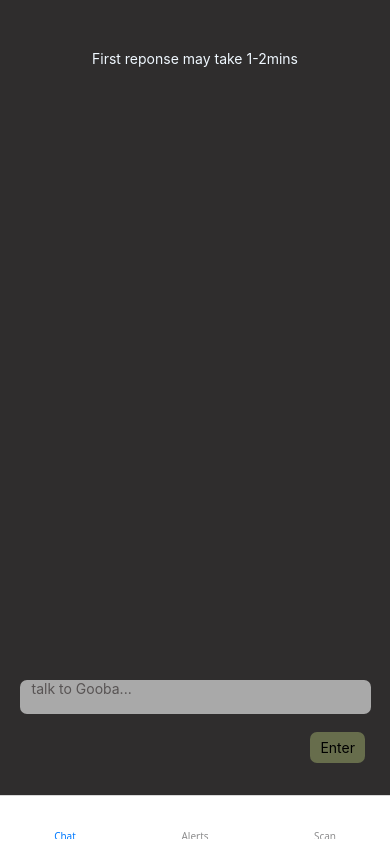
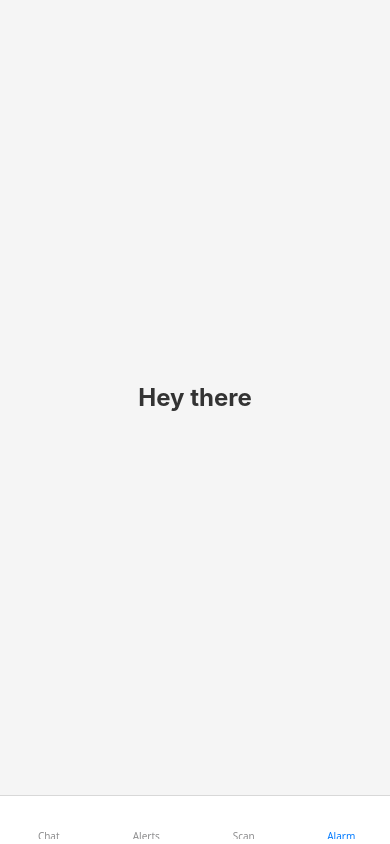
Before and after one commit to milkbottledude/Fwen, a React Native app in the folder boycottExpo/: screen /Alarm in a window 390 px wide. Built offline with nearby package versions, Linux system fonts and the light colour scheme; what @notifee/react-native would draw is missing.

Commit message:
set up base alarm page, now need to make it showcase the meds and amts

```diff
--- a/boycottExpo/index.js
+++ b/boycottExpo/index.js
@@ -2,15 +2,19 @@
  * @format
  */
 
-import { AppRegistry } from 'react-native';
+import {AppRegistry} from 'react-native';
 import App from './src/App';
-import { name as appName } from './app.json';
-import notifee, { EventType } from '@notifee/react-native';
+import {name as appName} from './app.json';
+import notifee, {EventType} from '@notifee/react-native';
+import {navigationRef} from './src/App'
 
-notifee.onBackgroundEvent(async ({ type, detail }) => {
-  if (type === EventType.DELIVERED || type === EventType.PRESS) {
-    console.log('notification fired');
+notifee.onBackgroundEvent(async ({ type, deets }) => {
+  if (type === EventType.DELIVERED) {
+    setTimeout(() => {
+    // const {title, body} = deets.notification
+      navigationRef.current?.navigate('Alarm');
+    }, 500);
   }
-});
+})
 
 AppRegistry.registerComponent(appName, () => App);
--- /dev/null
+++ b/boycottExpo/src/Alarm.js
@@ -0,0 +1,25 @@
+import { StyleSheet, Text, View, Button } from "react-native";
+
+// plan for this script is to have it display the upcoming time to take meds. Then when meds time comes, tick off each one, when all are ticked then go back to default layout, which is showing when to take next meds"
+
+export default function AlarmScreen() {
+    return (
+        <View style={styles.container}>
+            <Text style={styles.title}>Hey there</Text>
+        </View>
+    )
+}
+
+const styles = StyleSheet.create({
+  container: {
+    flex: 1,
+    justifyContent: 'center',
+    alignItems: 'center',
+    backgroundColor: '#f5f5f5',
+  },
+  title: {
+    fontSize: 24,
+    fontWeight: 'bold',
+    color: '#333',
+  },
+});
--- a/boycottExpo/src/App.js
+++ b/boycottExpo/src/App.js
@@ -1,16 +1,18 @@
 import { NavigationContainer } from "@react-navigation/native";
 import { createBottomTabNavigator } from "@react-navigation/bottom-tabs";
+import { createRef } from 'react';
+export const navigationRef = createRef();
 
 import Chat from './Chat';
 import Alerts from './Alerts';
 import Scan from './tess';
-// import Alarm from './Alarm'
+import Alarm from './Alarm'
 
 const Tab = createBottomTabNavigator();
 
 export default function App() {
   return (
-    <NavigationContainer>
+    <NavigationContainer ref={navigationRef}>
       <Tab.Navigator
         screenOptions={{
           headerShown: false,
@@ -21,7 +23,7 @@ export default function App() {
         <Tab.Screen name="Chat" component={Chat} />
         <Tab.Screen name="Alerts" component={Alerts} />
         <Tab.Screen name="Scan" component={Scan} />
-        {/* <Tab.Screen name="Alarm" component={Alarm} options={{ tabBarButton: () => null }} /> */}
+        <Tab.Screen name="Alarm" component={Alarm} />
       </Tab.Navigator>
     </NavigationContainer>
   );
--- a/boycottExpo/src/tess.js
+++ b/boycottExpo/src/tess.js
@@ -1,4 +1,4 @@
-import React, { useEffect, useState, useRef } from 'react';
+import { useEffect, useState, useRef } from 'react';
 import { View, TouchableOpacity, Text, StyleSheet } from 'react-native';
 import { Camera, useCameraDevices } from 'react-native-vision-camera';
 import MlkitOcr from 'react-native-mlkit-ocr';
@@ -155,7 +155,7 @@ useEffect(() => {
             let body_text = medsArr.map(medname => meds[medname]['amt']).join(', ')
 
             date.setHours(14); // date.setHours(Number(timeKey))
-            date.setMinutes(39) // date.setHours(0) // btw it takes 19 seconds after set up for the notif to appear, lil delayed
+            date.setMinutes(4) // date.setHours(0) // btw it takes 19 seconds after set up for the notif to appear, lil delayed
 
             // Create a time-based trigger
             const trigger = {
```
